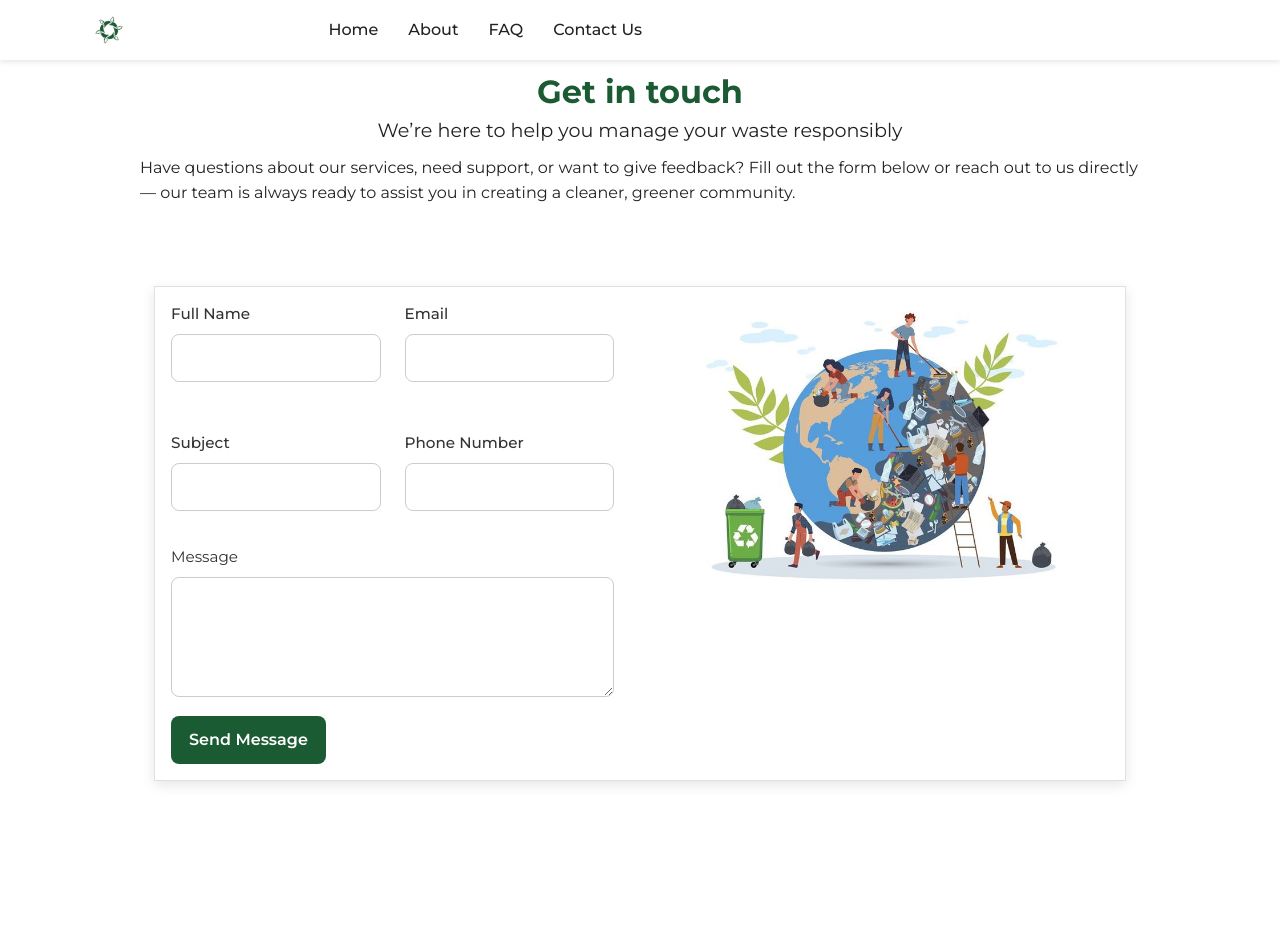
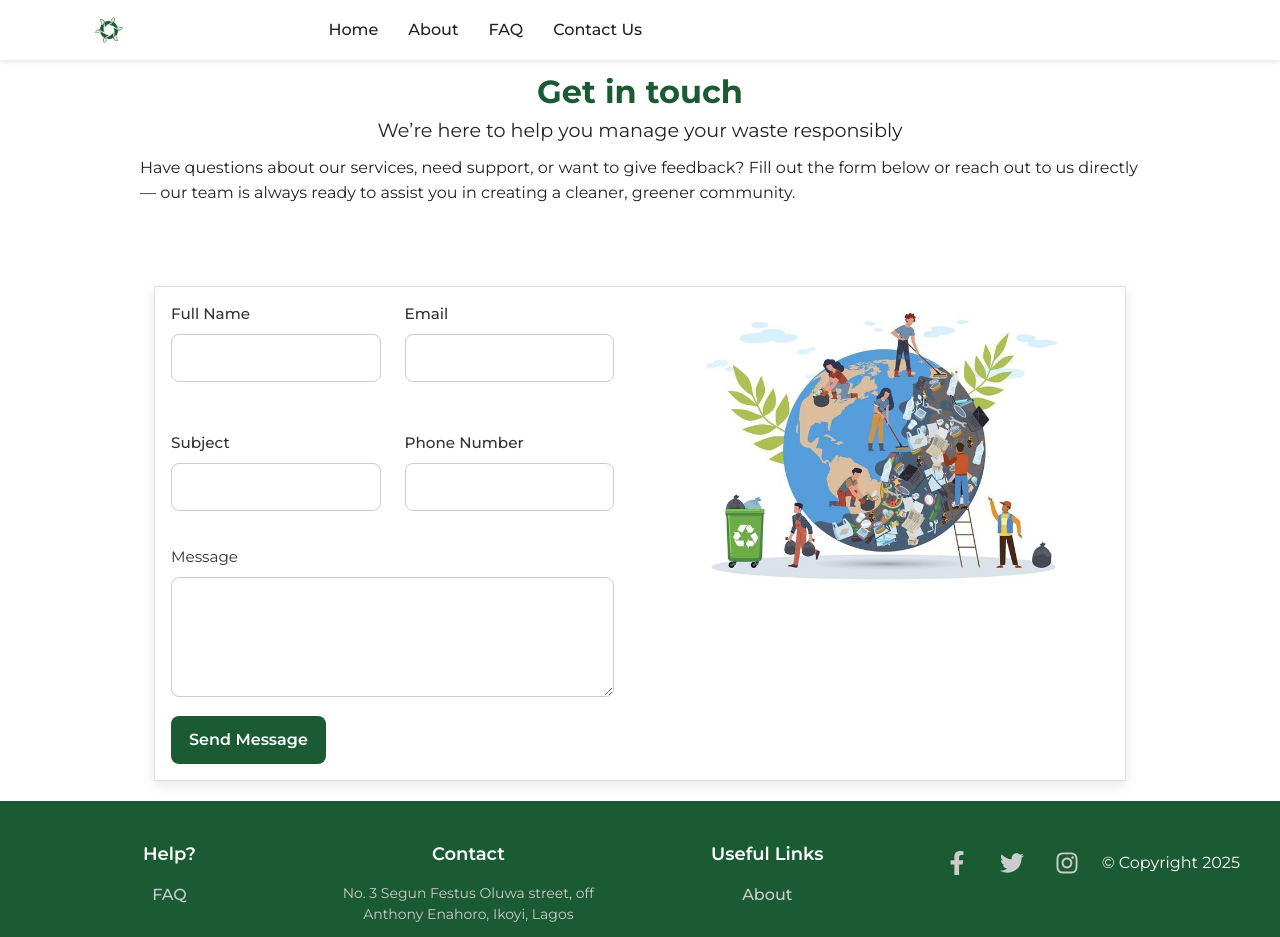
Before and after one commit to wealthralph/greenville, a React (Vite) app in the folder Greenville/: page /contactUs in a window 1280 px wide. Shown: the top 937 px of the page. Before the commit the page ends 801 px from the top, so only its background shows below. Built offline with nearby package versions, Linux system fonts and the light colour scheme.

Commit message:
contact us page

```diff
--- a/Greenville/src/Components/ContactUs.jsx
+++ b/Greenville/src/Components/ContactUs.jsx
@@ -1,5 +1,6 @@
 import { useState } from "react";
-import { clogo, contact } from "../assets";
+import { contact } from "../assets";
+import Footer from "./Home components/Footer";
 
 export default function ContactUs() {
   const [formData, setFormData] = useState({
@@ -25,6 +26,7 @@ export default function ContactUs() {
   };
 
   return (
+    <>
     <div className="contactUs_con">
       <div className="contactUs_text">
         <h1>Get in touch</h1>
@@ -99,5 +101,7 @@ export default function ContactUs() {
         </div>
       </div>
     </div>
+     <Footer />
+     </>
   );
 }
```
Also changed, not shown: Greenville/src/Components/FreeCard.jsx (+0 -25 lines).
